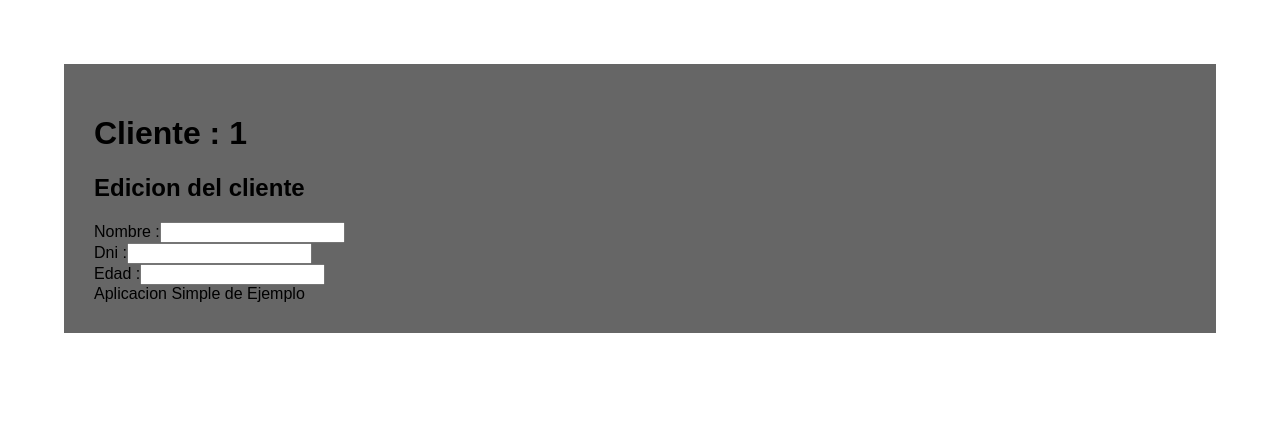
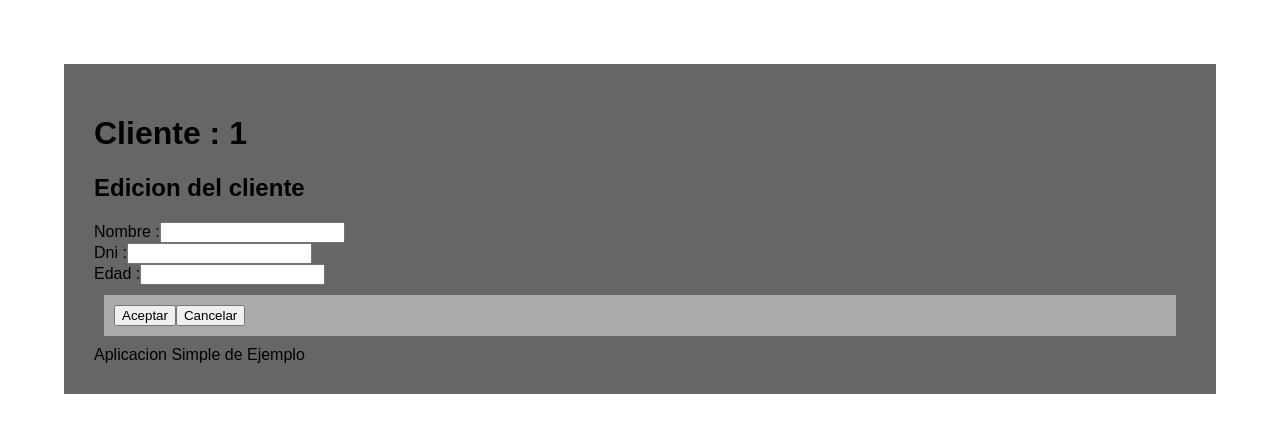
Before and after one commit to spedyte/customers-app-react-redux, a React (Create React App) app in the folder customers-app/: page /customers/1/edit in a window 1280 px wide. Shown: the top 432 px of the page. Built offline with nearby package versions, Linux system fonts and the light colour scheme.

Commit message:
onBack handle added

```diff
--- a/customers-app/src/App.js
+++ b/customers-app/src/App.js
@@ -5,6 +5,9 @@
 import HomeContainer from './containers/HomeContainer';
 import CustomersContainer from './containers/CustomersContainer';
 import CustomerContainer from './containers/CustomerContainer';
+
+//Para echar a andar el servidor NODE con nuestra base db.json
+//json-server --watch db.json --port 3001
 
 class  App extends Component{
 renderHome = () => <HomeContainer/>;
--- a/customers-app/src/components/CustomerData.js
+++ b/customers-app/src/components/CustomerData.js
@@ -1,7 +1,8 @@
 import React from 'react';
 import PropTypes from 'prop-types';
+import CustomersActions from './CustomersActions';
 
-const CustomerData = ({name,dni,age}) => {
+const CustomerData = ({name,dni,age,onBack}) => {
     return (
         <div>
             <div className="customer-data">
@@ -11,6 +12,9 @@
                 <div> <strong>Edad : </strong><i>{age}</i></div>
 
             </div>
+            <CustomersActions>
+                <button onClick={onBack}>Volver</button>
+            </CustomersActions>
         </div>
     );
 };
@@ -19,6 +23,7 @@
     name:PropTypes.string.isRequired,
     dni:PropTypes.string.isRequired,
     age:PropTypes.number,
+    onBack:PropTypes.func.isRequired,
 };
 
 export default CustomerData;
--- a/customers-app/src/components/CustomerEdit.js
+++ b/customers-app/src/components/CustomerEdit.js
@@ -1,8 +1,10 @@
 import React from 'react';
 import PropTypes from 'prop-types';
-import {reduxForm,Field} from 'redux-form';
+import {reduxForm,Field, isSubmitting} from 'redux-form';
 import {connect} from 'react-redux';
 import { setPropsAsInitial } from '../helpers/setPropsAsInitial';
+import CustomersActions from './../components/CustomersActions';
+
 //validaciones a nivel local
 const MyField = ({type,input,meta,label,name})=>(
     <div>
@@ -14,27 +16,46 @@
     </div>
 );
 
+//Estas validaciones a nivel de Field tiene prioridad sobre las validaciones a nivel global
 const isNumber = value =>(
     isNaN(Number(value)) && "El campo debe ser un numero"
 );
 
-const isRequired = value => (
-    !value && "Este campo es requerido"
-);
+const validate = values =>{
+    const error ={};
 
-const CustomerEdit = ({name,dni,age}) => {
+    //si el campo nombre es requerido
+    if(!values.name) {
+        error.name="El campo nombre es requerido";
+    }
+    if(!values.dni){
+        error.dni ="El Dni es un campo obligatorio";
+    }
+
+    return error;
+};
+// const isRequired = value => (
+//     !value && "Este campo es requerido"
+// );
+
+const CustomerEdit = ({name,dni,age,handleSubmit,submitting,onBack}) => {
     return (
         <div>
             <h2>Edicion del cliente</h2>
-            <form action="">
+            <form onSubmit={handleSubmit}>
                     <Field name="name" component={MyField} type="text"
-                            validate={isRequired} label="Nombre"></Field>
+                             label="Nombre"></Field>
 
                     <Field name="dni" component={MyField} type="text"
-                            validate={[isRequired,isNumber]} label="Dni"></Field>
+                            validate={[isNumber]} label="Dni"></Field>
 
                     <Field name="age" component={MyField} type="number"
                     validate={isNumber} label="Edad"></Field>
+
+                    <CustomersActions>
+                        <button type="submit" disabled={submitting}>Aceptar</button>
+                        <button onClick={onBack}>Cancelar</button>
+                    </CustomersActions>
             </form>
         </div>
     );
@@ -44,11 +65,17 @@
     name:PropTypes.string,
     dni:PropTypes.string,
     age:PropTypes.number,
+    onBack:PropTypes.func.isRequired,
 };
 
 const mapStateToProps=(state,props)=>({
     initialValues:props
 })
 
-const CustomerEditForm= reduxForm({form:'CustomerEdit'})(CustomerEdit);
+const CustomerEditForm= reduxForm(
+    {
+        form:'CustomerEdit',
+        validate //validacion a nivel global
+    })(CustomerEdit);
+
 export default setPropsAsInitial(CustomerEditForm);
--- a/customers-app/src/containers/CustomerContainer.js
+++ b/customers-app/src/containers/CustomerContainer.js
@@ -1,7 +1,7 @@
 import React, { Component } from 'react';
 import {connect} from 'react-redux';
 import PropTypes from 'prop-types';
-import {Route} from 'react-router-dom';
+import {Route,withRouter} from 'react-router-dom';
 
 import AppFrame from '../components/AppFrame';
 import {getCustomerByDni} from './../selectors/customers';
@@ -11,11 +11,20 @@
 class CustomerContainer extends Component {
     //<p>Datos del Cliente {this.props.customer.name}</p>
 
+    handleSubmit = (values) =>{
+        console.log(JSON.stringify(values));
+    }
+
+    handleOnBack =()=>{
+        this.props.history.goBack();
+    }
+
     renderBody =() =>(
         <Route path="/customers/:dni/edit" children={
             ({match})=>{
                 const CustomerControl = match ? CustomerEdit : CustomerData; //Definicion dinamica de los componentes
-                return <CustomerControl {...this.props.customer} />
+                return <CustomerControl {...this.props.customer} onSubmit={this.handleSubmit}
+                onBack={this.handleOnBack} />
             }
         }>
         </Route>
@@ -41,4 +50,4 @@
     customer:  getCustomerByDni(state,props),
 });
 
-export default connect (mapStateToProps,null)(CustomerContainer);
+export default withRouter(connect (mapStateToProps,null)(CustomerContainer));
--- a/customers-app/src/index.js
+++ b/customers-app/src/index.js
@@ -8,11 +8,11 @@
 
 
 const rootComponent =(
-  <React.StrictMode>
+  // <React.StrictMode>
   <Provider store={store}>
     <App/>
   </Provider>
-  </React.StrictMode>
+  // </React.StrictMode>
 )
 
 ReactDOM.render( rootComponent, document.getElementById('root'));
```
